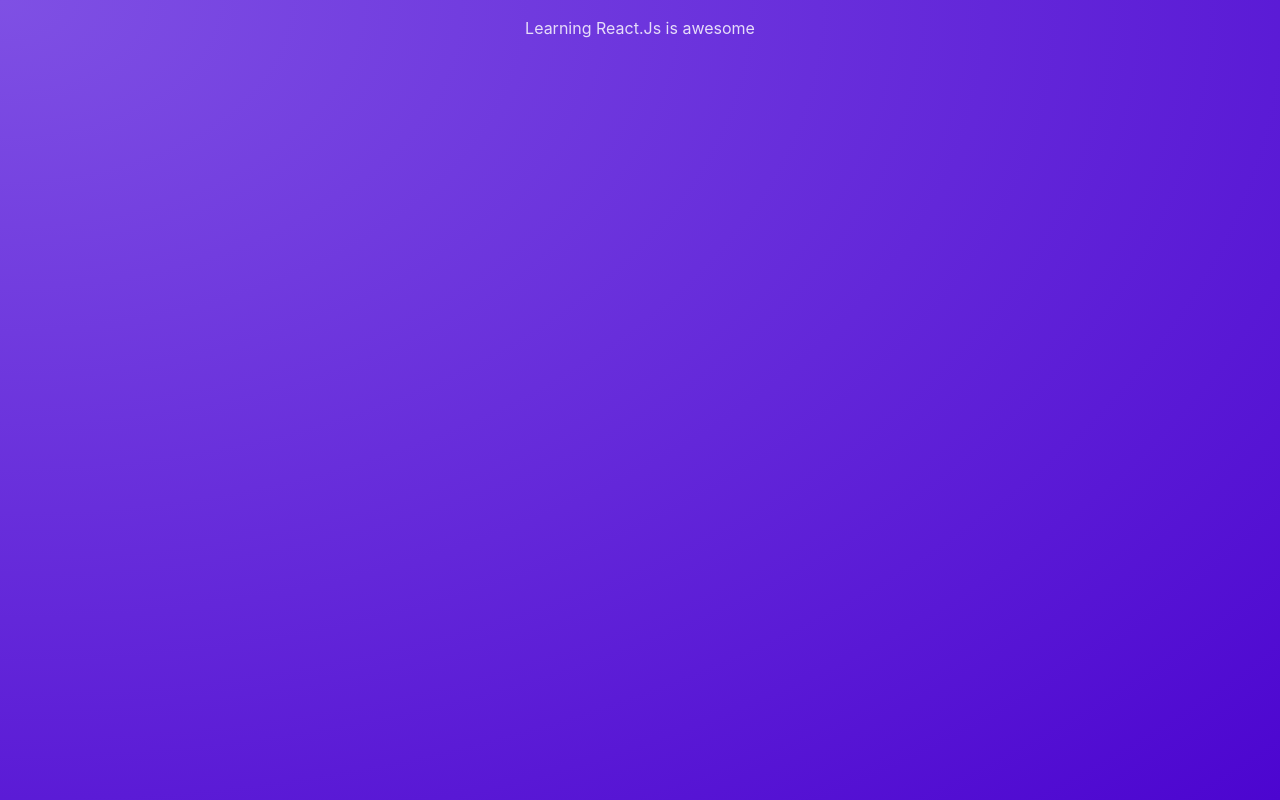
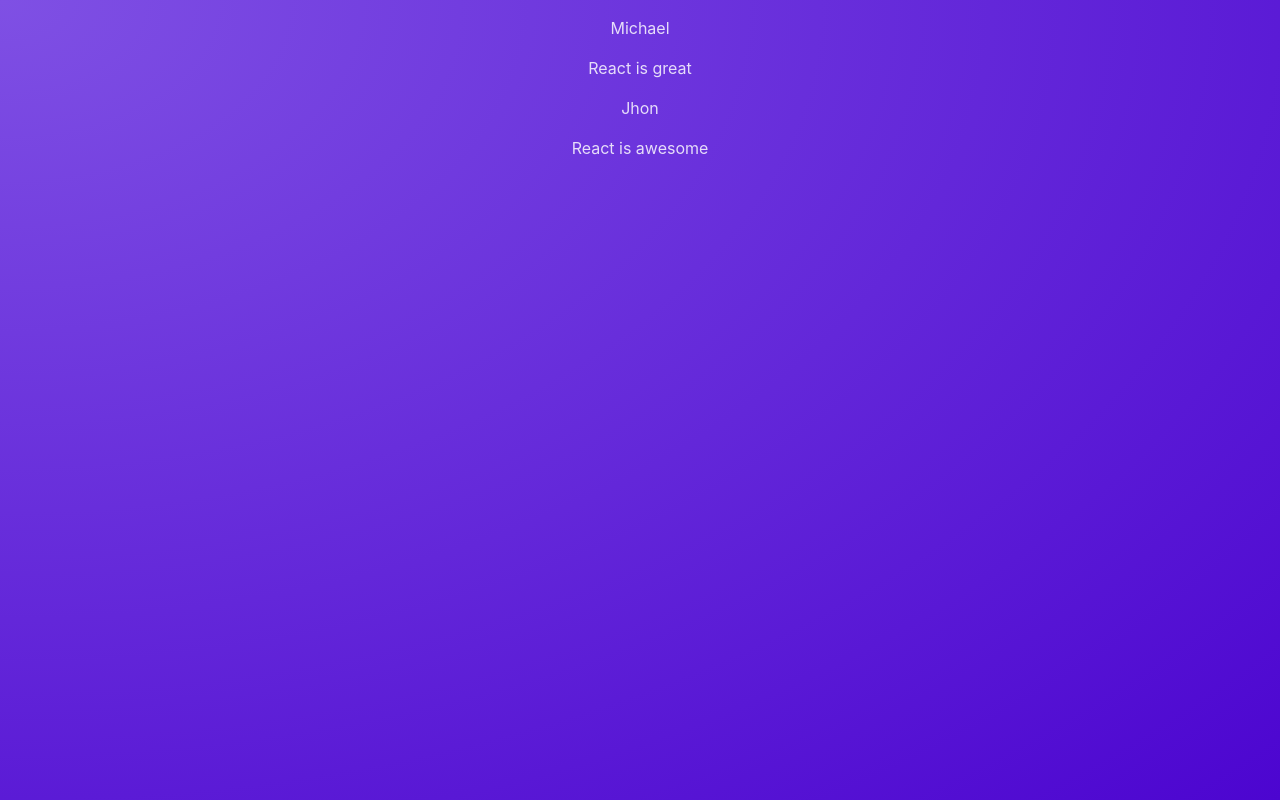
Before and after one commit to Susmita-Rani-Ghosh/React-Poster, a React (Vite) app: page / in a window 1280 px wide. Built offline with nearby package versions, Linux system fonts and the light colour scheme.

Commit message:
Addig Reusable Componants with Probs

```diff
--- a/src/App.jsx
+++ b/src/App.jsx
@@ -1,6 +1,12 @@
 import Post from './components/Post';
 function App() {
-  return <Post />;
+  return (
+    <main>
+        <Post author= "Michael" body= "React is great"/>
+        <Post author="Jhon" body = "React is awesome"/>
+    </main>
+  );
+
 //Componats names here must start with uppercase character(custom coponent)
 // elements that start with a lowercase are considered as a efault element and react will try to loook for a
 //HTML element withthat name..
--- a/src/components/Post.jsx
+++ b/src/components/Post.jsx
@@ -1,11 +1,8 @@
-const names= ['Learning React.Js is awesome', 'React.Js is Fun', 'Learning React.Js is very easy'];
-
-function Post(){
-    const chooseName = Math.random() > 0.7 ? names[0] : (Math.random() > 0.4 ? names[1]: names[2]);
+function Post(Probs){
     return (
     <div>
-        <p>{chooseName}</p>
-
+        <p>{Probs.author}</p>
+        <p>{Probs.body}</p>
     </div>
     );
 }
```
